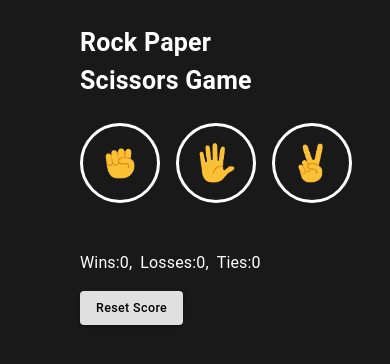
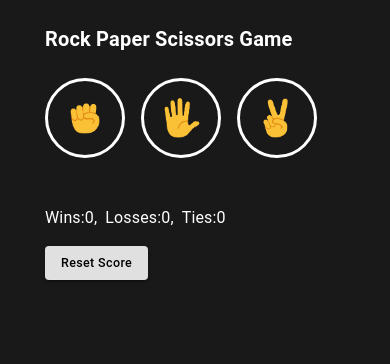
Before and after one commit to MUTABAZI-D/rock-paper-scissors-game, a React (Vite) app: page / in a window 390 px wide. Shown: the top 364 px of the page. Built offline with nearby package versions, Linux system fonts and the light colour scheme.

Commit message:
made some changes to ensure responsiveness

```diff
--- a/src/App.tsx
+++ b/src/App.tsx
@@ -27,9 +27,8 @@ function App() {
   return (
     <Box
       sx={{
-        maxWidth: "700px",
+        maxWidth: { xs: "300px", md: "600px" },
         mx: "auto",
-        px: "80px",
       }}
     >
       <Heading />
--- a/src/components/Heading.tsx
+++ b/src/components/Heading.tsx
@@ -6,7 +6,7 @@ export const Heading = () => {
       sx={{
         fontWeight: "bold",
         color: "white",
-        fontSize: { xs: 25, md: 35 },
+        fontSize: { xs: 20, md: 35 },
       }}
       mt={3}
     >
```
